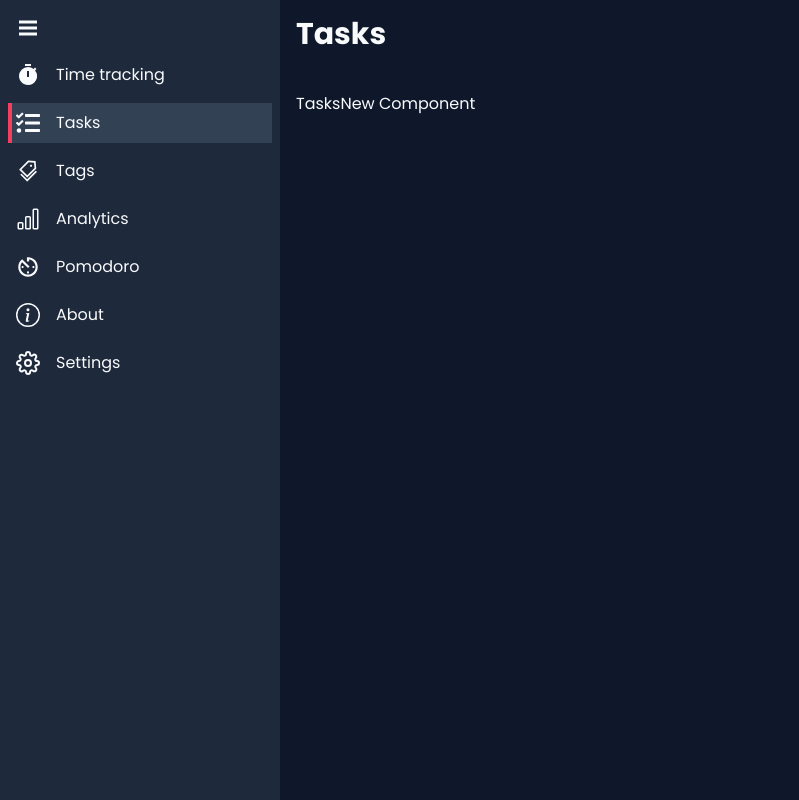
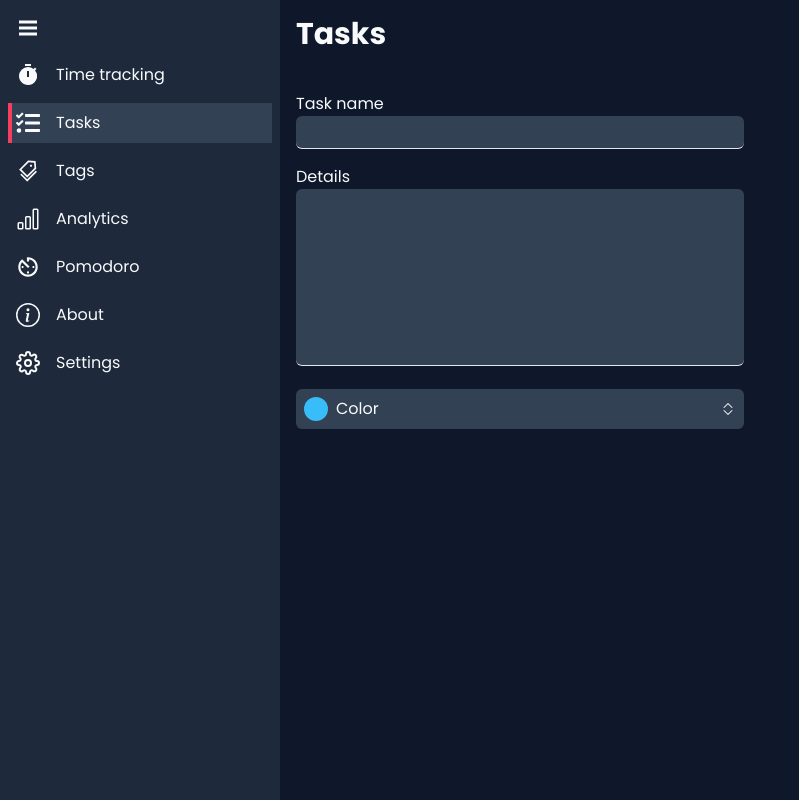
Before and after one commit to TunA-Kai/time-tracking-app, a React (Create React App) app: page /tasks/new in a window 1280 px wide. Shown: the whole page, without its empty margins (0-799 px from the left). Built offline with nearby package versions, Linux system fonts and the light colour scheme.

Commit message:
update Color Picker for tasks

```diff
--- a/src/components/ActionBar.tsx
+++ b/src/components/ActionBar.tsx
@@ -39,16 +39,10 @@ function ActionBar({ type }: ActionBarProps) {
           ))}
         </Menu.Items>
       </Menu>
-      <input
-        type='search'
-        name=''
-        id=''
-        className='grow rounded-md border-b border-slate-200 bg-slate-700 p-2 text-slate-50 focus:border-sky-500 focus:bg-slate-800 focus:outline-none'
-        placeholder='Seach...'
-      />
+      <input type='search' name='' className='input grow p-2' placeholder='Seach...' />
       <Link to='new' className='flex items-center gap-1 rounded-md p-2 hover:bg-slate-700'>
         <BsPlusCircle className='' />
-        <span>Create new tasks</span>
+        <span>Create new {type}</span>
       </Link>
     </div>
   )
--- a/src/components/AppLayout.tsx
+++ b/src/components/AppLayout.tsx
@@ -6,9 +6,9 @@ interface AppLayoutProps {}
 function AppLayout({}: AppLayoutProps) {
   return (
     <main className='flex h-screen w-screen text-slate-50'>
-      <div className='bg-slate-800 px-2 py-4'>
+      <aside className='bg-slate-800 px-2 py-4'>
         <SideBar />
-      </div>
+      </aside>
       <div className='grow bg-slate-900 p-4'>
         <Outlet />
       </div>
--- a/src/index.css
+++ b/src/index.css
@@ -3,3 +3,9 @@
 @tailwind base;
 @tailwind components;
 @tailwind utilities;
+
+@layer components {
+  .input {
+    @apply rounded-md border-b border-slate-200 bg-slate-700 text-slate-50 focus:border-sky-500 focus:bg-slate-800 focus:outline-none;
+  }
+}
--- a/src/pages/tasks/TasksNew.tsx
+++ b/src/pages/tasks/TasksNew.tsx
@@ -1,7 +1,46 @@
+import { Listbox } from '@headlessui/react'
+import * as React from 'react'
+import { BsCheck2, BsChevronExpand } from 'react-icons/bs'
+import { colorOption } from '../../utils/constants/colorOptions'
+
 interface TasksNewProps {}
 
 function TasksNew({}: TasksNewProps) {
-  return <div>TasksNew Component</div>
+  const [color, setColor] = React.useState<string>('bg-sky-400')
+  return (
+    <div className='max-w-md space-y-4'>
+      <label className='block'>
+        <span className='block'>Task name</span>
+        <input type='text' className='input w-full py-1 px-2' />
+      </label>
+      <label className='block'>
+        <span className='block'>Details</span>
+        <textarea rows={7} className='input w-full resize-none py-1 px-2'></textarea>
+      </label>
+      <Listbox value={color} onChange={setColor} as='div' className='relative'>
+        <Listbox.Button className='flex w-full items-center justify-between rounded-md bg-slate-700 p-2'>
+          <span className={`${color} mr-2 h-6 w-6 rounded-full`}></span>
+          <span>Color</span>
+          <BsChevronExpand className='ml-auto' />
+        </Listbox.Button>
+        <Listbox.Options className='absolute bottom-12 right-0 grid grid-cols-5 gap-2 rounded-md border-2 border-sky-500 bg-slate-800 p-2 lg:-right-3 lg:bottom-1/2 lg:translate-x-full lg:translate-y-1/2'>
+          {colorOption.map((c, index) => (
+            <Listbox.Option key={index} value={c} as={React.Fragment}>
+              {({ active, selected }) => (
+                <li
+                  className={`${
+                    active ? 'scale-110' : ''
+                  } ${c} grid h-8 w-8 place-items-center rounded-full`}
+                >
+                  {selected && <BsCheck2 className='stroke-1 text-2xl text-slate-900' />}
+                </li>
+              )}
+            </Listbox.Option>
+          ))}
+        </Listbox.Options>
+      </Listbox>
+    </div>
+  )
 }
 
 export default TasksNew
--- /dev/null
+++ b/src/utils/constants/colorOptions.ts
@@ -0,0 +1,24 @@
+const colorOption = [
+  'bg-slate-400',
+  'bg-zinc-400',
+  'bg-stone-400',
+  'bg-red-400',
+  'bg-orange-400',
+  'bg-amber-400',
+  'bg-yellow-400',
+  'bg-lime-400',
+  'bg-green-400',
+  'bg-emerald-400',
+  'bg-teal-400',
+  'bg-cyan-400',
+  'bg-sky-400',
+  'bg-blue-400',
+  'bg-indigo-400',
+  'bg-violet-400',
+  'bg-purple-400',
+  'bg-fuchsia-400',
+  'bg-pink-400',
+  'bg-rose-400',
+]
+
+export { colorOption }
```
